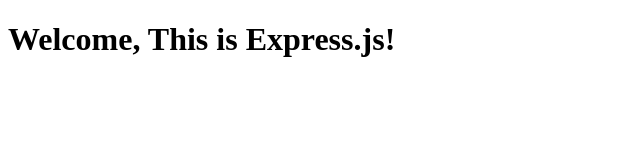
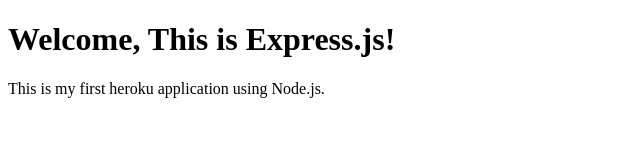
Before and after one commit to Man-dev/web-server, a website: page public/index.html in a window 1280 px wide. Shown: the whole page, without its empty margins (0-640 px from the left). Drawn offline with Linux system fonts and the light colour scheme.

Commit message:
Update index.html

```diff
--- a/public/index.html
+++ b/public/index.html
@@ -7,5 +7,6 @@
 
 	<body>
 		<h1>Welcome, This is Express.js!</h1>
+		<p>This is my first heroku application using Node.js.</p>
 	</body>
 </html>
```
